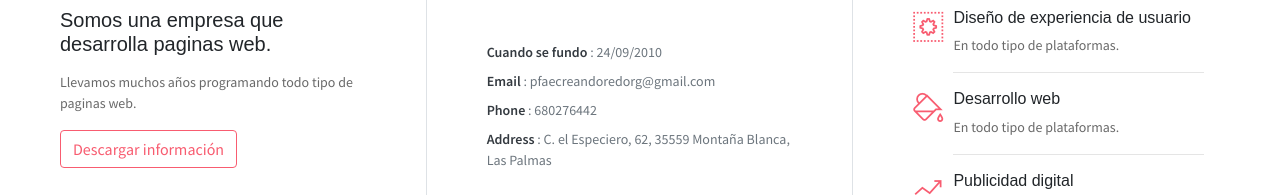
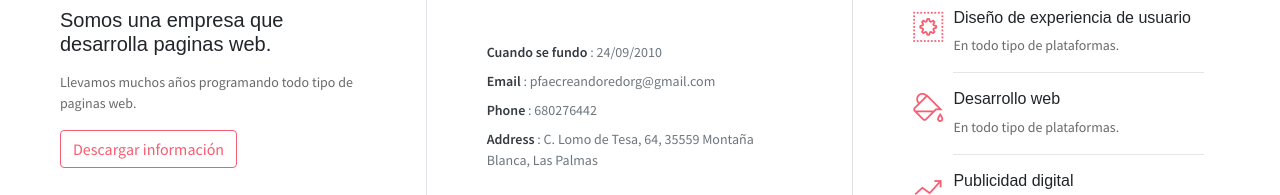
Before and after one commit to Obriiian/GafasLocas, a website: page public_html/index.html in a window 1280 px wide. Shown: the part 860-1055 px from the top of the page. Drawn offline with Linux system fonts and the light colour scheme; some packages are replaced by stand-ins of ours; some icons are missing.

Commit message:
CAmbio de addres

```diff
--- a/public_html/index.html
+++ b/public_html/index.html
@@ -84,7 +84,7 @@
                     <li><span>Cuando se fundo</span> : 24/09/2010</li>
                     <li><span>Email</span> : pfaecreandoredorg@gmail.com</li>
                     <li><span>Phone</span> : 680276442</li>
-                    <li><span>Address</span> :   C. el Especiero, 62, 35559 Montaña Blanca, Las Palmas</li>
+                    <li><span>Address</span> :  C. Lomo de Tesa, 64, 35559 Montaña Blanca, Las Palmas</li>
                 </ul>
                 <ul class="social-icons pt-3">
                     <li class="social-item"><a class="social-link" href="#"><i class="ti-facebook" aria-hidden="true"></i></a></li>
```
